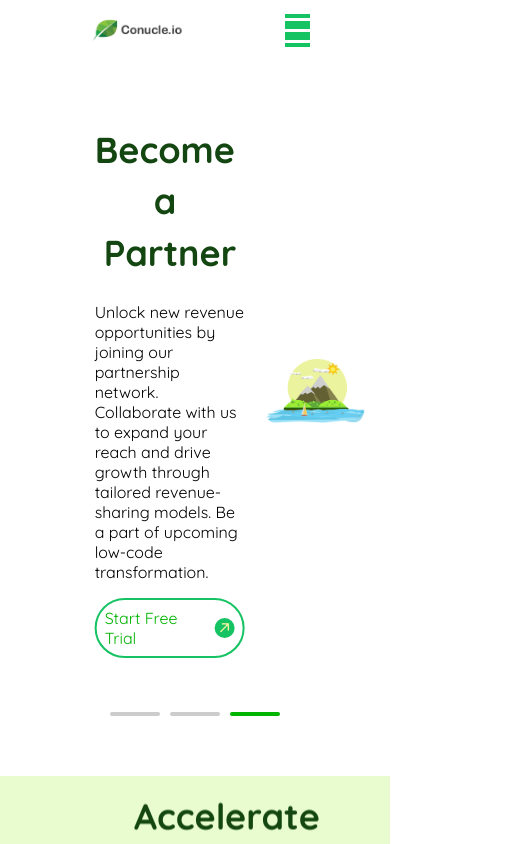
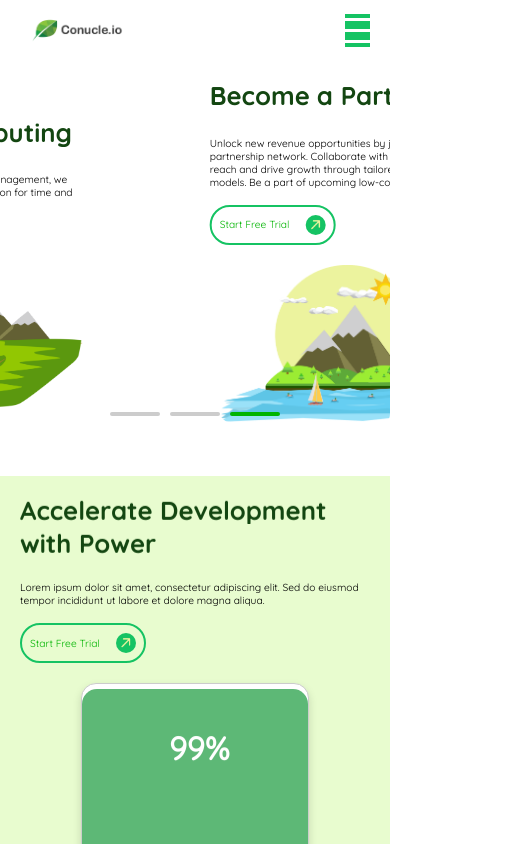
Before and after one commit to mila1349/conucle, a React (Create React App) app: page / in a window 390 px wide. Shown: the top 844 px of the page, 511 px wide, since content can reach past the window. Built offline with nearby package versions, Linux system fonts and the light colour scheme.

Commit message:
Add files via upload

```diff
--- a/src/components/Custom-Slider.scss
+++ b/src/components/Custom-Slider.scss
@@ -68,7 +68,7 @@
 
 .image-content {
   width: 65%;
-  img{
+  img {
     max-width: 100%;
     height: auto;
     object-fit: cover;
@@ -100,6 +100,10 @@
 }
 
 @media screen and (max-width: 768px) {
+  .slide {
+    padding: 0;
+    flex-direction: column;
+  }
   .slider-section {
     height: auto;
   }
@@ -107,14 +111,6 @@
   .text-content {
     max-width: 90%;
     padding: 20px;
-  }
-
-  .text-content h1 {
-    font-size: 36px;
-  }
-
-  .text-content p {
-    font-size: 16px;
   }
 
   .cta-button-sl {
--- a/src/components/Footer.scss
+++ b/src/components/Footer.scss
@@ -126,6 +126,7 @@ form button {
 .subscribe-image img {
   max-width: 100%;
   height: 200px;
+  object-fit: contain;
 }
 
 /* Media Queries for Responsiveness */
--- a/src/components/InvestorPage.jsx
+++ b/src/components/InvestorPage.jsx
@@ -115,7 +115,11 @@ const InvestorPage = () => {
             <p style={{ color: "white" }}>2023</p>
           </div>
           <div className="content-jr cloud">
-            <img src="assets/clouds/Cloud Thumb 03.png" alt="Cloud" />
+            <img
+              src="assets/clouds/Cloud Thumb 03.png"
+              alt="Cloud"
+              className="cloud-big"
+            />
             <p>
               <TextFadeIn
                 defaultValue="Within the first week, customers began to sign up. Our support
@@ -344,11 +348,8 @@ const InvestorPage = () => {
               url={"https://home.wistia.com/medias/nh7xw6o6x1"}
               width="100%"
             ></ReactPlayer>
-            {/* <wistia-player
-              media-id={"nh7xw6o6x1"}
-              // width="100%"
-            ></wistia-player> */}
           </div>
+
           <div className="banner-content">
             <h1>
               cloud platform that simplifies technology and accelerates your
--- a/src/components/InvestorPage.scss
+++ b/src/components/InvestorPage.scss
@@ -96,13 +96,11 @@ h1 {
   width: 100%;
   height: 200px;
   border-radius: 8px;
-  margin-bottom: 10px;
-
 }
 
-.content-jr .cloud{
-  background: #93c702;
+.cloud img {
   object-fit: cover;
+  // margin-bottom: 10px;
 }
 
 h2 {
@@ -189,7 +187,7 @@ button:hover {
   animation: fadeInUp 0.6s ease-in-out, floatUpDown 3s ease-in-out infinite;
 }
 
-.container-jr img {
+.cloud-big {
   animation: floatUpDown 4s ease-in-out infinite, glow 2s ease-in-out infinite;
 }
 
@@ -351,6 +349,7 @@ h2 {
   justify-content: space-between;
   flex-wrap: wrap;
   margin-bottom: 30px;
+  min-width: 200px;
 }
 
 .feature-item {
@@ -473,30 +472,28 @@ h2 {
 .banner-img {
   width: 100%;
   border-radius: 24px;
-  overflow: hidden;
+  // overflow: hidden;
 }
-
 
 .main-banner {
   .banner-img {
     width: 60vw;
-  }
+    position: relative;
   }
 
   .banner-content {
     position: absolute;
-  width: 40vw;
+    width: 60vw;
     top: 50%;
-  right: 8%;
+    left: 40vw;
     transform: translateY(-50%);
     text-align: center;
     color: #fff;
     text-align: left;
-}
 
-.banner-content h1 {
+    h1 {
       font-size: 2.5rem;
-  background: linear-gradient(to right, white 50%, black 50%);
+      background: linear-gradient(to left, black 64%, white 38%);
       line-height: 1.2;
       -webkit-background-clip: text;
       -webkit-text-fill-color: transparent;
@@ -505,6 +502,21 @@ h2 {
       font-weight: bold;
       max-width: 700px;
     }
+  }
+}
+
+// .banner-content h1 {
+//   font-size: 2.5rem;
+//   background: linear-gradient(to right, white 50%, black 50%);
+//   line-height: 1.2;
+//   -webkit-background-clip: text;
+//   -webkit-text-fill-color: transparent;
+//   background-clip: text;
+//   color: transparent;
+//   font-weight: bold;
+//   max-width: 700px;
+// }
+
 .play-button {
   margin-top: 20px;
   font-size: 50px;
@@ -698,11 +710,6 @@ p.unique-subtitle {
 }
 
 @media (max-width: 768px) {
-  h1 {
-    font-size: 2rem;
-    text-align: center;
-  }
-
   p.unique-subtitle {
     font-size: 0.9rem;
     text-align: center;
--- a/src/components/LandingPage.jsx
+++ b/src/components/LandingPage.jsx
@@ -231,8 +231,21 @@ const LandingPage = () => {
           transition={{ duration: 1 }}
           viewport={{ once: true }}
         >
-          <img src="assets/leave.png" alt="" data-scroll data-scroll-speed="-2" data-scroll-direction="horizontal"/>
-          <h1 className="conucle-1" data-scroll data-scroll-speed="-2" data-scroll-direction="horizontal">CONUCLE</h1>
+          <img
+            src="assets/leave.png"
+            alt=""
+            data-scroll
+            data-scroll-speed="-2"
+            data-scroll-direction="horizontal"
+          />
+          <h1
+            className="conucle-1"
+            data-scroll
+            data-scroll-speed="-2"
+            data-scroll-direction="horizontal"
+          >
+            CONUCLE
+          </h1>
         </motion.div>
         <img src="assets/conucle.png" alt="Full Size" className="big-img" />
         <motion.div
@@ -242,7 +255,13 @@ const LandingPage = () => {
           transition={{ duration: 1 }}
           viewport={{ once: true }}
         >
-          <h1 data-scroll data-scroll-speed="2" data-scroll-direction="horizontal">CONUCLE</h1>
+          <h1
+            data-scroll
+            data-scroll-speed="2"
+            data-scroll-direction="horizontal"
+          >
+            CONUCLE
+          </h1>
         </motion.div>
       </div>
 
@@ -361,13 +380,27 @@ const LandingPage = () => {
 
       <nav className="navigation">
         <div className="ribbon">
-          <button>Development Interface</button>
-          <button>Pre-Built Components</button>
-          <button>Customizable Templates</button>
-          <button>Automated Workflows</button>
-          <button>Analytics and Reporting</button>
-          <button>Scalability</button>
-          <button>Scalability</button>
+          <button>
+            <p> Development Interface</p>
+          </button>
+          <button>
+            <p>Pre-Built Components</p>
+          </button>
+          <button>
+            <p>Customizable Templates</p>
+          </button>
+          <button>
+            <p>Automated Workflows</p>
+          </button>
+          <button>
+            <p>Analytics and Reporting</p>
+          </button>
+          <button>
+            <p>Scalability</p>
+          </button>
+          <button>
+            <p>Scalability</p>
+          </button>
         </div>
       </nav>
 
--- a/src/components/LandingPage.scss
+++ b/src/components/LandingPage.scss
@@ -166,18 +166,10 @@ h1 {
 
   .text-content-prog {
     padding-right: 0; /* Remove right padding */
-    text-align: center; /* Center text */
+    // text-align: center; /* Center text */
     margin-bottom: 20px; /* Add margin below text */
+    width: 100%;
   }
-
-  .text-content-prog h1 {
-    font-size: 36px; /* Reduce font size */
-  }
-
-  .text-content-prog p {
-    font-size: 16px; /* Reduce font size */
-  }
-
   .start-trial {
     font-size: 16px; /* Adjust button font size */
     padding: 10px 15px; /* Adjust button padding */
@@ -193,6 +185,7 @@ h1 {
   .card {
     width: 100%; /* Full width on mobile */
     min-width: unset; /* Remove min-width constraint */
+    max-width: 100%;
   }
 
   .card h2 {
@@ -219,7 +212,7 @@ h1 {
     z-index: 2;
     margin: 0;
     font-weight: bolder;
-    font-size: 80px;
+    font-size: calc(30px + (90 - 30) * ((100vw - 320px) / (1400 - 320)));
   }
   .conucle-1 {
     color: #fff;
@@ -251,6 +244,8 @@ h1 {
     z-index: 1;
     width: 30vw;
     height: 30vw;
+    min-width: 200px;
+    min-height: 200px;
     position: absolute;
     top: 50%;
     left: 50%;
@@ -445,14 +440,6 @@ h1 span.quote {
   background-color: #50c878;
 }
 
-@media (max-width: 768px) {
-  /* Adjustments for smaller screens if needed */
-}
-
-@media (max-width: 480px) {
-  /* Adjustments for very small screens if needed */
-}
-
 /* end of client review */
 /* last section image  */
 
@@ -485,7 +472,6 @@ h1 span.quote {
 }
 
 .feature-card p {
-  font-size: 16px;
   color: #333;
 }
 
@@ -503,3 +489,16 @@ h1 span.quote {
   color: #158d56;
   margin: 0;
 }
+
+@media (max-width: 768px) {
+  /* Adjustments for smaller screens if needed */
+  .feature-card {
+    flex-direction: column;
+    margin: 0;
+    margin-bottom: 1rem;
+  }
+}
+
+@media (max-width: 480px) {
+  /* Adjustments for very small screens if needed */
+}
--- a/src/components/Navbar.css
+++ b/src/components/Navbar.css
@@ -109,4 +109,8 @@
     background-color: #15c363;
     z-index: 1001; /* Ensure hamburger is on top */
   }
+
+  .navbar {
+    margin: 0;
+  }
 }
--- a/src/style.scss
+++ b/src/style.scss
@@ -95,7 +95,6 @@ html.has-scroll-dragging {
   bottom: 0;
 }
 
-
 @media (prefers-reduced-motion: no-preference) {
   .App-logo {
     animation: App-logo-spin infinite 20s linear;
@@ -153,7 +152,7 @@ h1 {
   color: $secondary-color;
   font-weight: lighter;
   // font-size: 160px;
-  font-size: calc(32px + (50 - 32) * ((100vw - 320px) / (1400 - 320)));
+  font-size: calc(24px + (50 - 24) * ((100vw - 320px) / (1400 - 320)));
 }
 h2 {
   font-family: "Quicksand-Regular", sans-serif;
```
Lines whose indentation alone changed are shown as unchanged.
